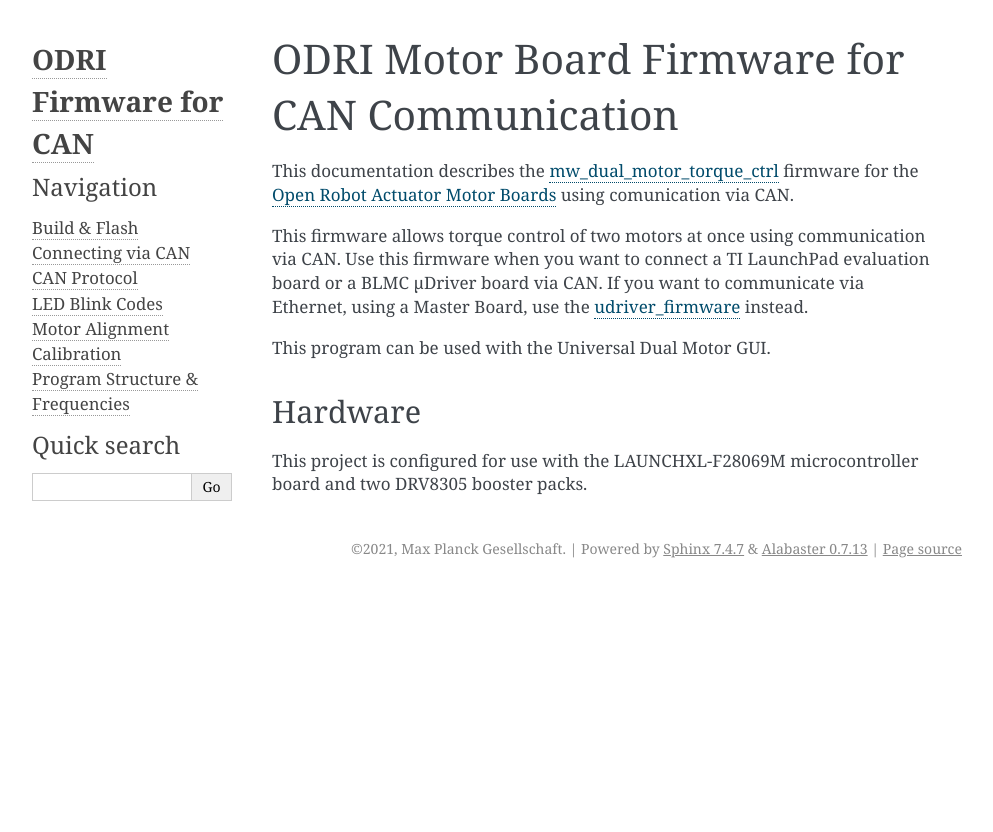
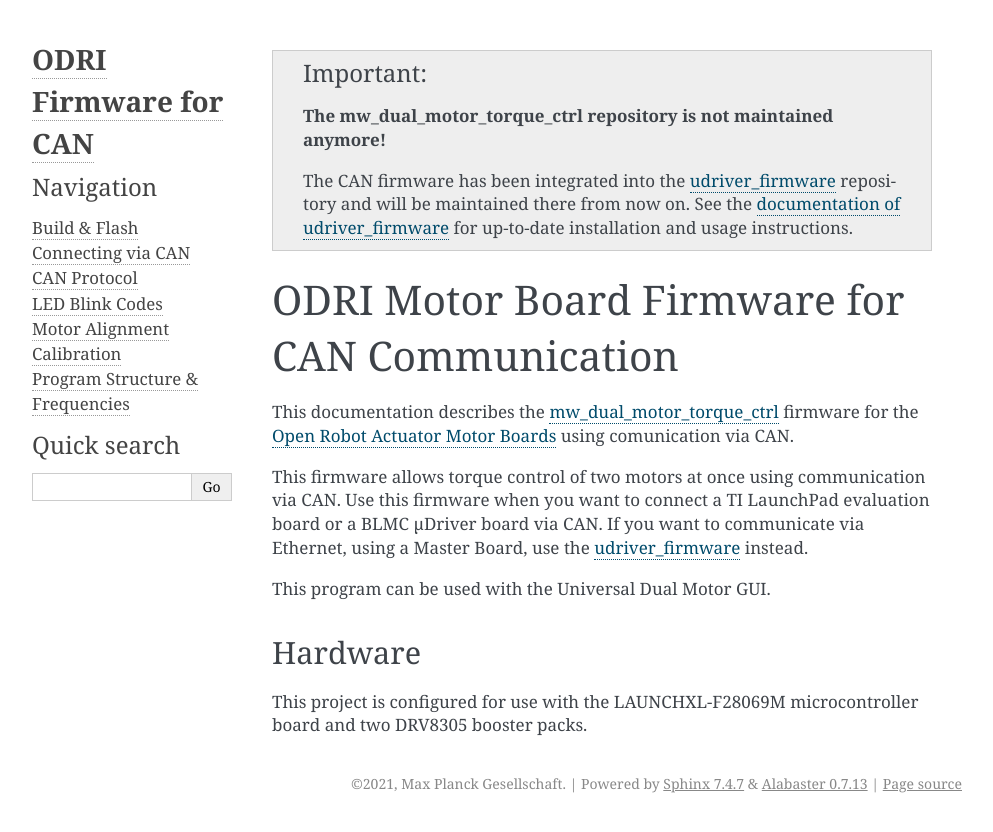
Before and after one commit to open-dynamic-robot-initiative/mw_dual_motor_torque_ctrl, a Sphinx documentation site: the page built from doc/index.rst, in a window 1280 px wide. Shown: the top 832 px of the page, without its empty margins (148-1141 px from the left). Built offline with Sphinx 7.4.7, drawn with Linux system fonts in a browser that asks for light colours.

Commit message:
doc: Add notes that the firmware was moved to udriver_firmware

```diff
--- a/doc/conf.py
+++ b/doc/conf.py
@@ -194,3 +194,14 @@
         None,
     ),
 }
+
+# rst_prolog is added at the top of each page
+rst_prolog = """
+.. important:: **The mw_dual_motor_torque_ctrl repository is not maintained anymore!**
+
+   The CAN firmware has been integrated into the `udriver_firmware <https://github.com/open-dynamic-robot-initiative/udriver_firmware>`_
+   repository and will be maintained there from now on.
+   See the `documentation of udriver_firmware <https://open-dynamic-robot-initiative.github.io/udriver_firmware>`_
+   for up-to-date installation and usage instructions.
+
+"""
```
Also changed, not shown: README.md (+17 -4 lines).
